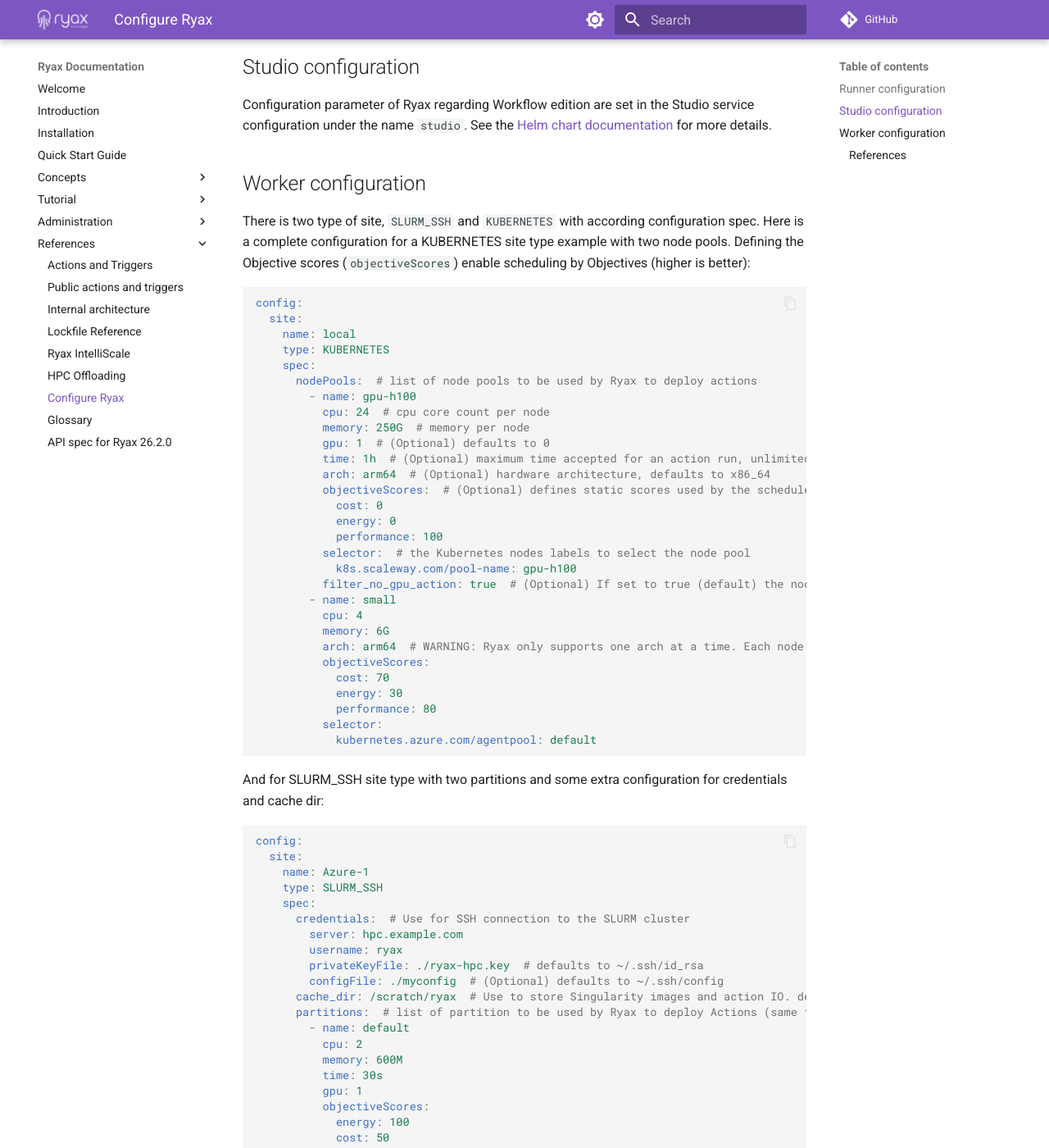
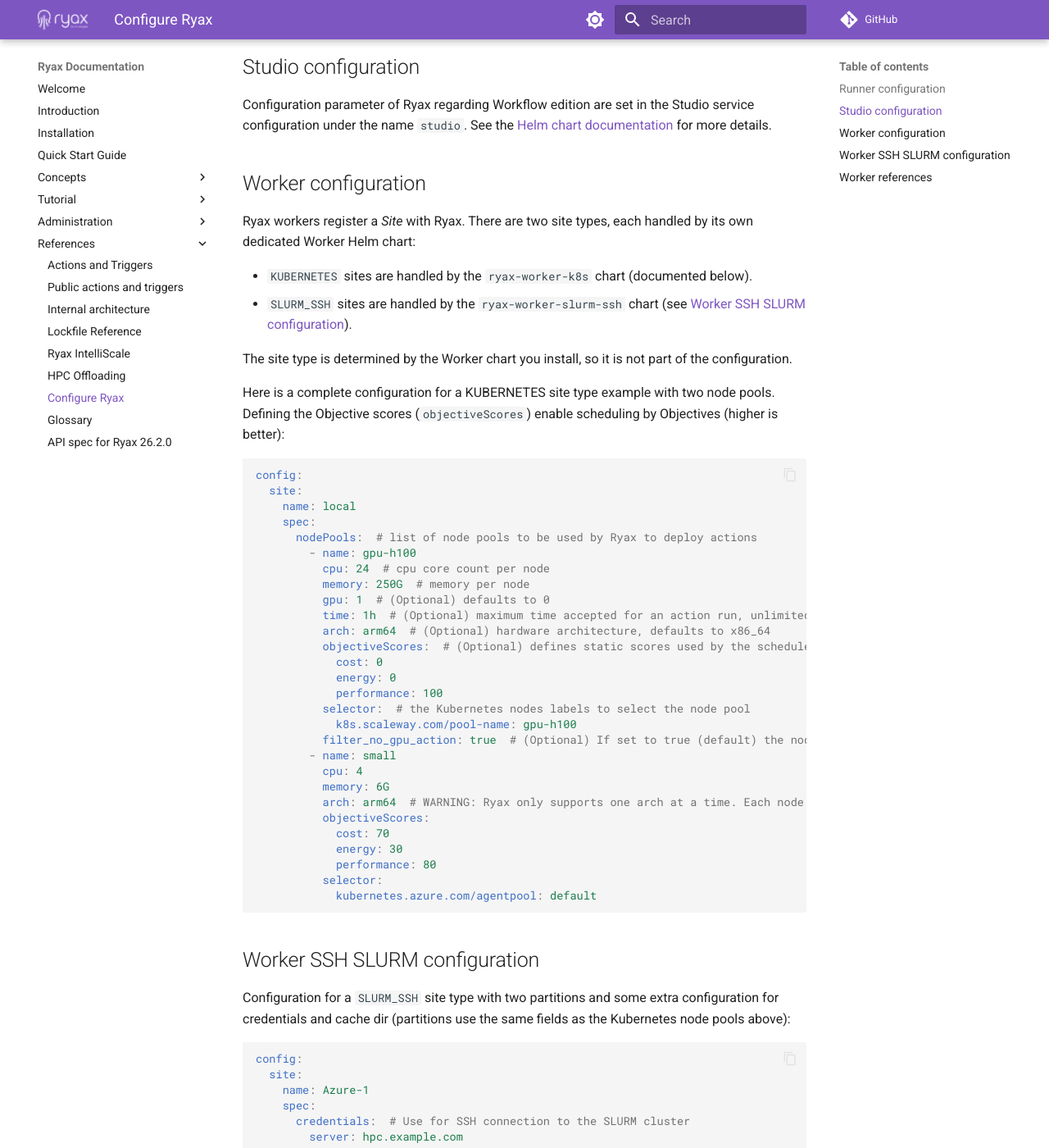
Before and after one commit to RyaxTech/ryax-engine, an MkDocs documentation site: the page built from docs/docs/reference/configuration.md, in a window 1280 px wide and 1400 px high, scrolled down 851 px. Shown: the whole window at 82% size. Built offline with MkDocs 1.6.1 and Material for MkDocs 9.7.7, drawn with Linux system fonts in a browser that asks for light colours; comment, search, counter and statistics services are not loaded; some of the changed text lies outside the part shown.

Commit message:
Consistent charts name

````diff
--- a/docs/docs/reference/configuration.md
+++ b/docs/docs/reference/configuration.md
@@ -34,13 +34,18 @@
 
 ## Worker configuration
 
-There is two type of site, `SLURM_SSH` and `KUBERNETES` with according configuration spec.
+Ryax workers register a *Site* with Ryax. There are two site types, each handled by its own dedicated Worker Helm chart:
+
+- `KUBERNETES` sites are handled by the `ryax-worker-k8s` chart (documented below).
+- `SLURM_SSH` sites are handled by the `ryax-worker-slurm-ssh` chart (see [Worker SSH SLURM configuration](#worker-ssh-slurm-configuration)).
+
+The site type is determined by the Worker chart you install, so it is not part of the configuration.
+
 Here is a complete configuration for a KUBERNETES site type example with two node pools. Defining the Objective scores (`objectiveScores`) enable scheduling by Objectives (higher is better):
 ```yaml
 config:
   site:
     name: local
-    type: KUBERNETES
     spec:
       nodePools:  # list of node pools to be used by Ryax to deploy actions
         - name: gpu-h100
@@ -67,12 +72,14 @@
           selector:
             kubernetes.azure.com/agentpool: default
 ```
-And for SLURM_SSH site type with two partitions and some extra configuration for credentials and cache dir:
+
+## Worker SSH SLURM configuration
+
+Configuration for a `SLURM_SSH` site type with two partitions and some extra configuration for credentials and cache dir (partitions use the same fields as the Kubernetes node pools above):
 ```yaml
 config:
   site:
     name: Azure-1
-    type: SLURM_SSH
     spec:
       credentials:  # Use for SSH connection to the SLURM cluster
         server: hpc.example.com
@@ -95,8 +102,10 @@
           memory: 24G
 ```
 
-### References
+## Worker references
 
-- Step-by-step configuration instructions can be found the [Worker installation Howto](../howto/worker-install.md)
-- Worker Helm Chart configuration values can be found in the [Helm chart documentation](https://gitlab.com/ryax-tech/ryax/ryax-runner/-/blob/master/charts/worker/README.md?ref_type=heads)
+- Step-by-step configuration instructions can be found in the [Worker installation Howto](../howto/worker-install.md)
+- Worker Helm Chart configuration values can be found in the Helm chart documentation:
+    - Kubernetes Worker: [`ryax-worker-k8s` chart](https://gitlab.com/ryax-tech/ryax/ryax-engine/-/blob/master/charts/worker-k8s/README.md?ref_type=heads)
+    - SSH/Slurm Worker: [`ryax-worker-slurm-ssh` chart](https://gitlab.com/ryax-tech/ryax/ryax-engine/-/blob/master/charts/worker-ssh-slurm/README.md?ref_type=heads)
 - Ryax IntelliScale Helm Chart configuration can be found in the [Ryax IntelliScale Helm chart documentation](https://gitlab.com/ryax-tech/ryax/ryax-intelliscale/-/blob/master/chart/README.md?ref_type=heads)
````
Also changed, not shown: docs/docs/howto/install_ryax_kubernetes.md (+11 -0 lines), docs/docs/howto/worker-install.md (+10 -15 lines), docs/docs/reference/hpc.md (+1 -1 lines), README.md, charts/worker-k8s/README.md, charts/worker-ssh-slurm/README.md (added), 4 other files.
